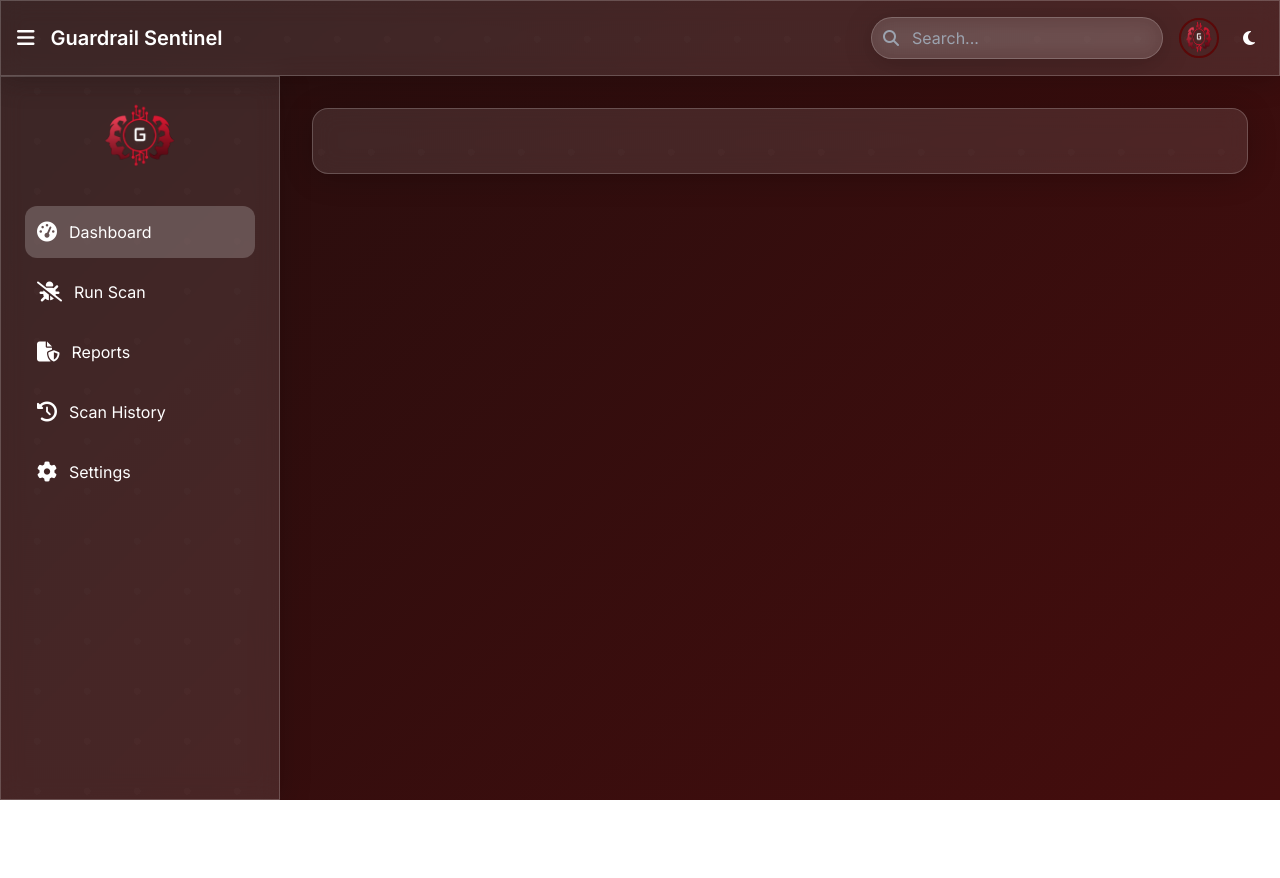
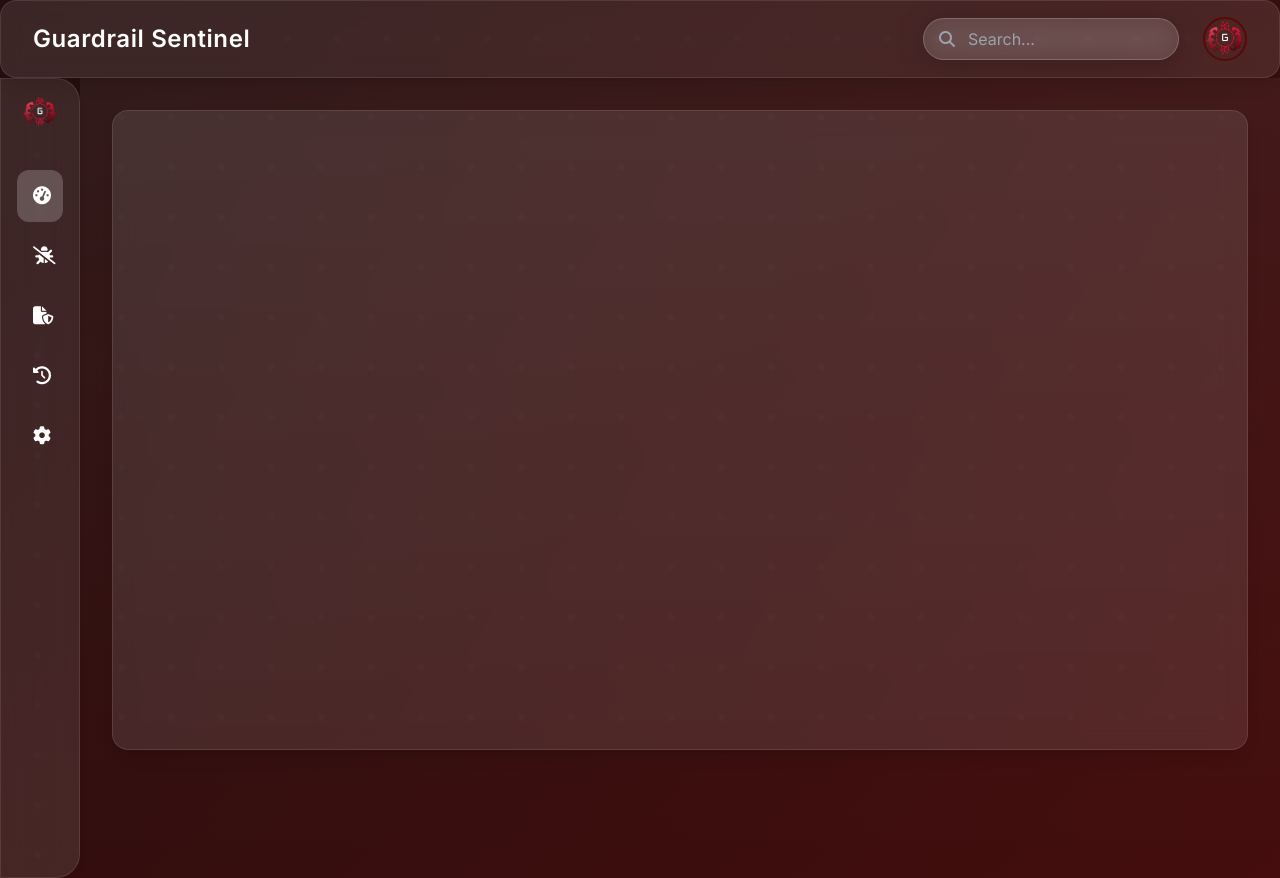
Before and after one commit to Ladu244-ui/TRAI-Hachakathon, a plain HTML site: page guardrail-frontend/html/Dashboard/index.html in a window 1280 px wide. Before the commit the page ends 800 px from the top, so only its background shows below. Drawn offline with nearby package versions, Linux system fonts and the light colour scheme.

Commit message:
DashBoard_Content_Added

```diff
--- a/guardrail-frontend/html/Dashboard/index.html
+++ b/guardrail-frontend/html/Dashboard/index.html
@@ -81,10 +81,23 @@
             animation: fadeIn 0.5s ease-out;
         }
 
-        .sidebar-menu li:hover {
-            transform: translateX(5px);
-            transition: transform 0.2s ease;
+        #sidebar {
+            width: var(--sidebar-collapsed-width);
         }
+
+        #sidebar:hover {
+            width: var(--sidebar-width);
+            padding: 1.5rem;
+        }
+
+        #sidebar .sidebar-label {
+            display: none;
+        }
+
+        #sidebar:hover .sidebar-label {
+            display: inline-block;
+        }
+
 
         .card:hover {
             transform: translateY(-8px) scale(1.02);
@@ -113,72 +126,86 @@
 
 <body class="flex flex-col min-h-screen">
     <!-- Header -->
-    <header class="glass w-full p-4 flex justify-between items-center sticky top-0 z-50">
-        <div class="flex items-center space-x-4">
-            <button id="toggleSidebar" class="text-white focus:outline-none">
-                <i class="fas fa-bars text-xl"></i>
-            </button>
-            <h1 class="text-xl font-semibold">Guardrail Sentinel</h1>
+    <header
+        class="glass w-full px-8 py-4 flex justify-between items-center sticky top-0 z-50 rounded-2xl shadow-lg backdrop-blur-md border border-white/10">
+        <div class="flex items-center gap-5">
+            <h1 class="text-2xl font-semibold text-white tracking-wide select-none">Guardrail Sentinel</h1>
         </div>
-        <div class="flex items-center space-x-4">
+
+        <div class="flex items-center gap-6">
             <div class="relative">
                 <input type="text" placeholder="Search..."
-                    class="glass rounded-full py-2 px-4 pl-10 text-white placeholder-gray-400 focus:outline-none focus:ring-2 focus:ring-[var(--primary-color)]">
-                <i class="fas fa-search absolute left-3 top-1/2 transform -translate-y-1/2 text-gray-400"></i>
+                    class="glass w-64 pl-11 pr-4 py-2 rounded-full text-white bg-white/10 placeholder-gray-400 focus:outline-none focus:ring-2 focus:ring-[var(--primary-color)] transition duration-200" />
+                <i
+                    class="fas fa-search absolute left-4 top-1/2 transform -translate-y-1/2 text-gray-400 text-base pointer-events-none"></i>
             </div>
+
             <div class="relative group">
                 <img src="../../assets/GuarSentinel_Logo.png" alt="User Avatar"
-                    class="w-10 h-10 rounded-full border-2 border-[var(--primary-color)] cursor-pointer">
+                    class="w-11 h-11 rounded-full border-2 border-[var(--primary-color)] object-cover cursor-pointer transition-transform duration-200 group-hover:scale-105" />
             </div>
         </div>
     </header>
 
-    <div class="flex flex-1 overflow-hidden">
+    <!-- Layout -->
+    <div class="flex h-screen overflow-hidden">
         <!-- Sidebar -->
         <aside id="sidebar"
-            class="glass w-[var(--sidebar-width)] p-6 flex flex-col transition-all duration-[var(--transition-speed)]"
+            class="glass group/sidebar hover:w-[var(--sidebar-width)] w-[var(--sidebar-collapsed-width)] min-h-screen p-4 hover:p-6 flex flex-col transition-all duration-[var(--transition-speed)] rounded-r-3xl shadow-md backdrop-blur-lg border-r border-white/10 overflow-hidden"
             aria-label="Main Navigation">
-            <div class="logo mb-8 text-center">
-                <img src="../../assets/GuarSentinel_Logo.png" alt="Guardrail Sentinel Logo" class="w-24 mx-auto">
+
+            <div class="logo mb-10 text-center">
+                <img src="../../assets/GuarSentinel_Logo.png" alt="Guardrail Sentinel Logo"
+                    class="w-16 mx-auto transition-all duration-300 group-hover/sidebar:w-24" />
             </div>
+
             <nav class="sidebar-menu flex-1">
                 <ul class="space-y-2">
                     <li data-section="pages/dashboard.html"
-                        class="active rounded-xl p-3 flex items-center space-x-3 cursor-pointer bg-[rgba(255,255,255,0.2)]">
-                        <i class="fas fa-tachometer-alt text-xl"></i>
-                        <span>Dashboard</span>
+                        class="active flex items-center gap-4 px-4 py-3 rounded-xl cursor-pointer bg-white/20 text-white font-medium hover:bg-white/25 transition-all duration-200">
+                        <i class="fas fa-tachometer-alt text-lg"></i>
+                        <span
+                            class="sidebar-label hidden group-hover/sidebar:inline-block transition-opacity duration-300">Dashboard</span>
                     </li>
                     <li data-section="pages/scan.html"
-                        class="rounded-xl p-3 flex items-center space-x-3 cursor-pointer hover:bg-[rgba(255,255,255,0.15)]">
-                        <i class="fas fa-bug-slash text-xl"></i>
-                        <span>Run Scan</span>
+                        class="flex items-center gap-4 px-4 py-3 rounded-xl cursor-pointer text-white font-medium hover:bg-white/15 transition-all duration-200">
+                        <i class="fas fa-bug-slash text-lg"></i>
+                        <span
+                            class="sidebar-label hidden group-hover/sidebar:inline-block transition-opacity duration-300">Run
+                            Scan</span>
                     </li>
                     <li data-section="pages/reports.html"
-                        class="rounded-xl p-3 flex items-center space-x-3 cursor-pointer hover:bg-[rgba(255,255,255,0.15)]">
-                        <i class="fas fa-file-shield text-xl"></i>
-                        <span>Reports</span>
+                        class="flex items-center gap-4 px-4 py-3 rounded-xl cursor-pointer text-white font-medium hover:bg-white/15 transition-all duration-200">
+                        <i class="fas fa-file-shield text-lg"></i>
+                        <span
+                            class="sidebar-label hidden group-hover/sidebar:inline-block transition-opacity duration-300">Reports</span>
                     </li>
                     <li data-section="pages/history.html"
-                        class="rounded-xl p-3 flex items-center space-x-3 cursor-pointer hover:bg-[rgba(255,255,255,0.15)]">
-                        <i class="fas fa-clock-rotate-left text-xl"></i>
-                        <span>Scan History</span>
+                        class="flex items-center gap-4 px-4 py-3 rounded-xl cursor-pointer text-white font-medium hover:bg-white/15 transition-all duration-200">
+                        <i class="fas fa-clock-rotate-left text-lg"></i>
+                        <span
+                            class="sidebar-label hidden group-hover/sidebar:inline-block transition-opacity duration-300">Scan
+                            History</span>
                     </li>
                     <li data-section="pages/settings.html"
-                        class="rounded-xl p-3 flex items-center space-x-3 cursor-pointer hover:bg-[rgba(255,255,255,0.15)]">
-                        <i class="fas fa-gear text-xl"></i>
-                        <span>Settings</span>
+                        class="flex items-center gap-4 px-4 py-3 rounded-xl cursor-pointer text-white font-medium hover:bg-white/15 transition-all duration-200">
+                        <i class="fas fa-gear text-lg"></i>
+                        <span
+                            class="sidebar-label hidden group-hover/sidebar:inline-block transition-opacity duration-300">Settings</span>
                     </li>
                 </ul>
             </nav>
-
         </aside>
 
+
         <!-- Main Content -->
-        <main class="flex-1 p-8 overflow-y-auto">
-            <div class="content fade-in glass rounded-2xl p-8">
-            </div>
+        <main class="flex-1 overflow-y-auto bg-gradient-to-b from-white/5 to-transparent p-8">
+            <section class="glass rounded-2xl p-8 shadow-lg min-h-[80vh] border border-white/10 content">
+                <!-- Dynamic content loads here -->
+            </section>
         </main>
     </div>
+
 
     <script>
         document.addEventListener('DOMContentLoaded', () => {
--- a/guardrail-frontend/html/Dashboard/pages/dashboard.html
+++ b/guardrail-frontend/html/Dashboard/pages/dashboard.html
@@ -0,0 +1,18 @@
+<!DOCTYPE html>
+<html lang="en">
+
+<head>
+    <meta charset="UTF-8">
+    <title>Dashboard - Guardrail Sentinel</title>
+    <link rel="stylesheet" href="../styles.css">
+</head>
+
+<body>
+    <div class="fade-in glass rounded-2xl p-8">
+        <h2 class="text-3xl font-semibold mb-6">Dashboard</h2>
+        <p class="text-white/80">Welcome to your Guardrail Sentinel dashboard. Here you can see an overview of your
+            system's protection status and recent activity.</p>
+    </div>
+</body>
+
+</html>
```
Also changed, not shown: guardrail-frontend/html/Dashboard/pages/history.html (+36 -0 lines), guardrail-frontend/html/Dashboard/pages/reports.html (+24 -0 lines), guardrail-frontend/html/Dashboard/pages/scan.html (+21 -0 lines).
